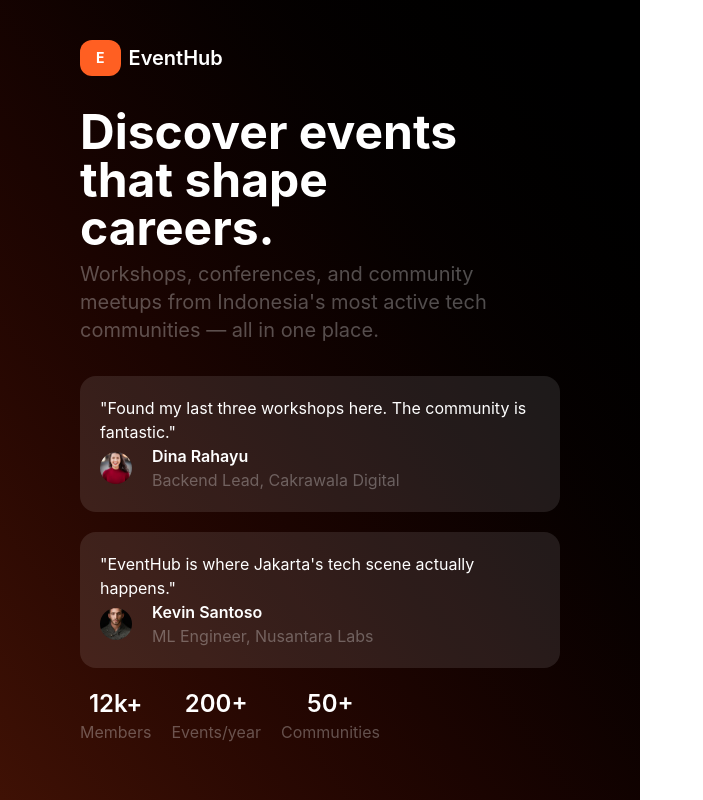
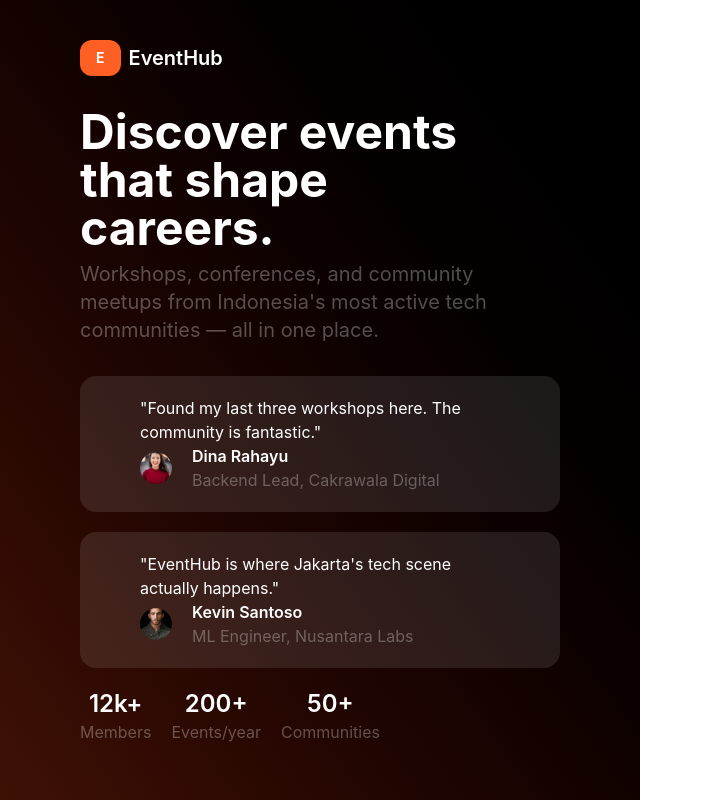
Before and after one commit to fatawaimamalmuftin/eventhub, a React (Vite) app: page /auth in a window 1280 px wide. Shown: the whole page, without its empty margins (0-703 px from the left). Built offline with nearby package versions, Linux system fonts and the light colour scheme.

Commit message:
refactor: refactor position

```diff
--- a/src/components/SideBarAuth.jsx
+++ b/src/components/SideBarAuth.jsx
@@ -26,7 +26,7 @@ export default function SideBarAuth() {
                         </div>
                     </div>
 
-                    <div className='hover:bg-white/20 mt-8 bg-white/10 rounded-2xl w-fit p-5'>
+                    <div className='hover:bg-white/20 mt-8 bg-white/10 rounded-2xl w-full px-15 py-5'>
                         <div>
                             "Found my last three workshops here. The community is fantastic."
                         </div>
@@ -40,7 +40,7 @@ export default function SideBarAuth() {
                         </div>
                     </div>
 
-                     <div className='hover:bg-white/20 mt-5 bg-white/10 rounded-2xl w-fit p-5'>
+                     <div className='hover:bg-white/20 mt-5 bg-white/10 rounded-2xl w-full px-15 py-5'>
                         <div>
                             "EventHub is where Jakarta's tech scene actually happens."
                         </div>
```
